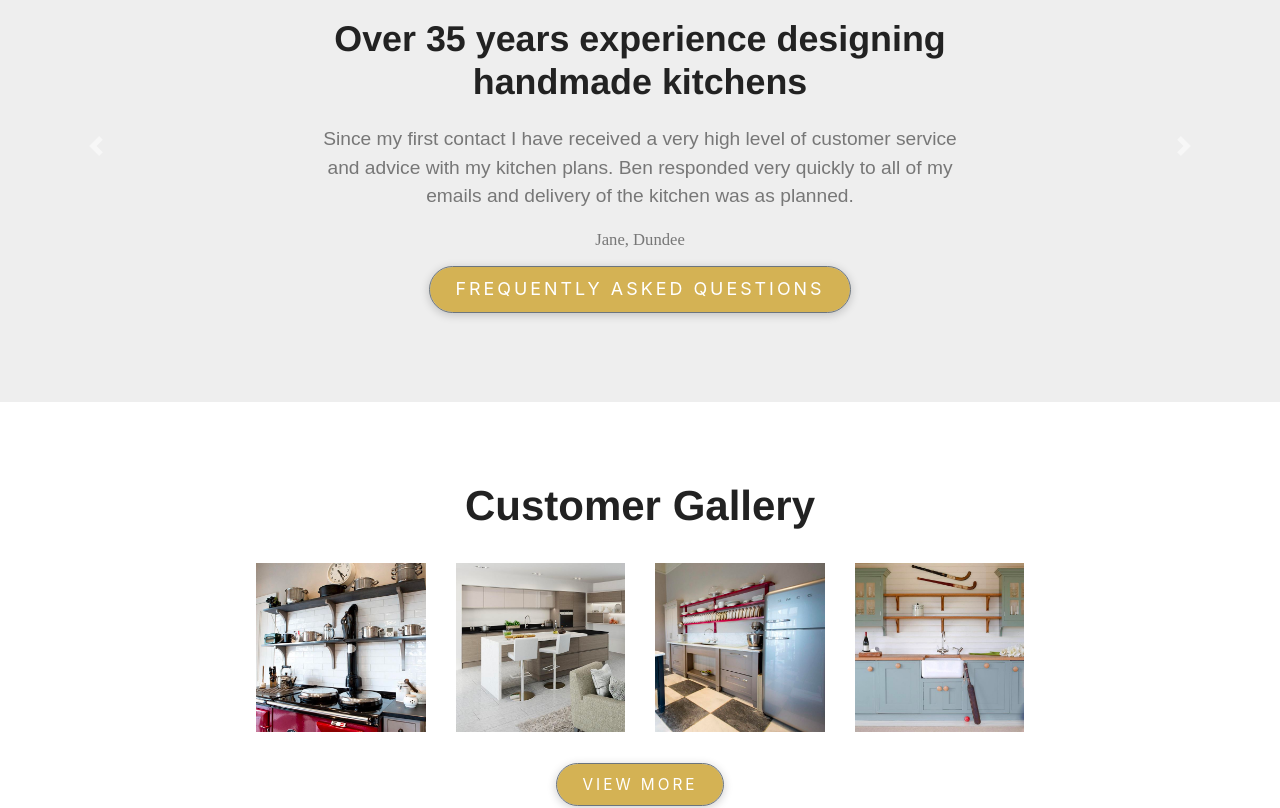
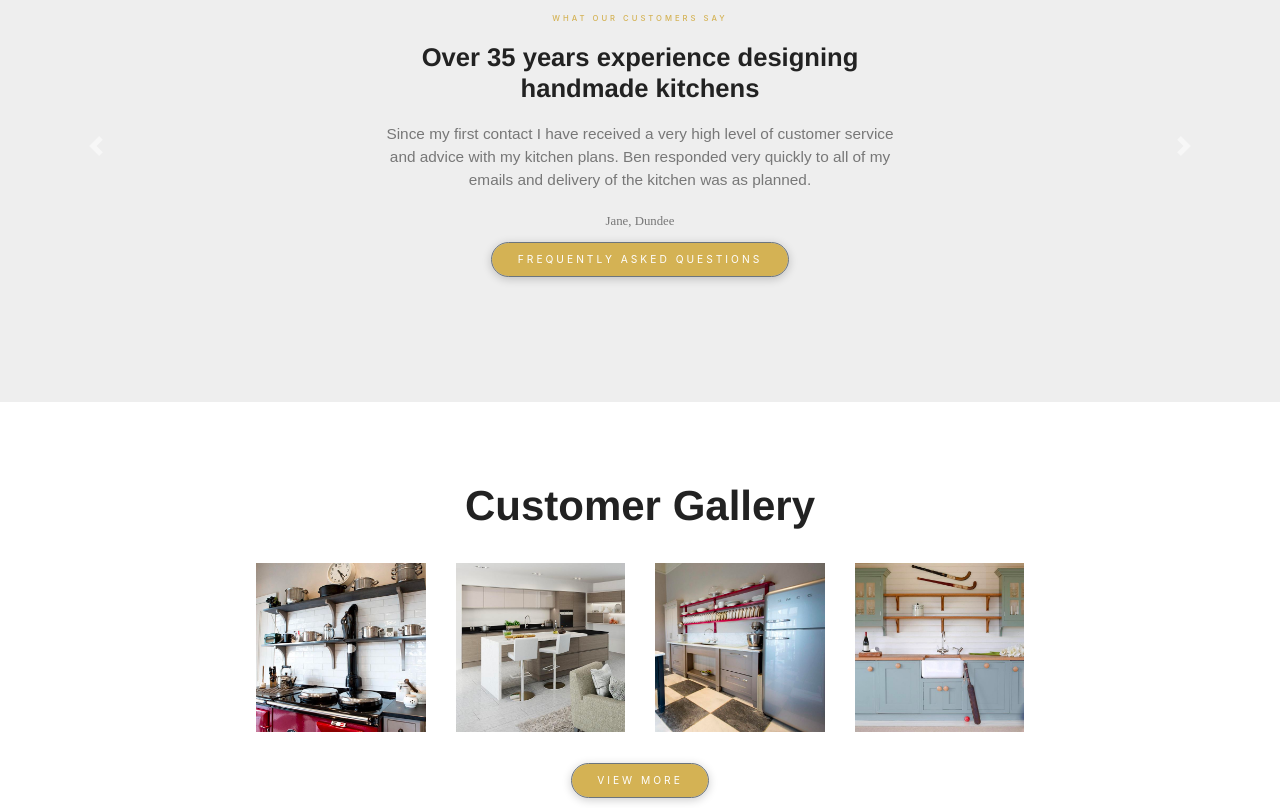
Before and after one commit to Bekhzod96/home-kitchen-web, a React (Create React App) app: page / in a window 1280 px wide. Shown: the part 1040-1848 px from the top of the page. Built offline with nearby package versions, Linux system fonts and the light colour scheme.

Commit message:
Readme added and code prepared to deploy

```diff
--- a/src/assets/css/index.scss
+++ b/src/assets/css/index.scss
@@ -144,17 +144,19 @@ body {
     width: 100%;
     height: 40vw;
 
+    .carousel-width {
+      width: 40%;
       h3 {
         font-family: Helvetica, sans-serif;
         font-weight: 700;
-      font-size: 2.8vw;
+        font-size: 2vw;
         text-align: center;
         color: #222222;
         padding: 2%;
       }
 
       h6 {
-      font-size: 1.2vw;
+        font-size: 0.6vw;
         text-align: center;
         letter-spacing: 3px;
         color: #d4b254;
@@ -162,7 +164,7 @@ body {
       }
 
       p {
-      font-size: 1.5vw;
+        font-size: 1.2vw;
         font-family: Arial, Helvetica, sans-serif;
         text-align: center;
         letter-spacing: 0px;
@@ -171,7 +173,7 @@ body {
 
       small {
         font-family: "Roboto-Regular, Helvetica, sans-serif";
-      font-size: 1.3vw;
+        font-size: 1vw;
         text-align: left;
         letter-spacing: 0px;
         color: #777777;
@@ -182,9 +184,10 @@ body {
         border-radius: 45px;
         padding: 0.7vw 2vw;
         margin-top: 2%;
-      font-size: 1.4vw;
+        font-size: 0.8vw;
         letter-spacing: 3px;
         text-transform: uppercase;
+      }
     }
   }
 }
@@ -215,7 +218,7 @@ body {
       border-radius: 45px;
       padding: 0.7vw 2vw;
       margin-top: 4%;
-      font-size: 1.2vw;
+      font-size: 0.8vw;
       letter-spacing: 3px;
       text-transform: uppercase;
     }
@@ -237,7 +240,6 @@ body {
       margin: 40px auto 70px;
       border-bottom: rgba(255, 255, 255, 0.3) 1px solid;
 
-
       .head-footer {
         width: 100%;
         margin: 25px auto 0;
@@ -256,7 +258,6 @@ body {
             height: 5px;
             border-top: rgba(255, 255, 255, 0.3) 1px solid;
             top: -0.7em;
-
           }
           span:before {
             width: 23vw;
@@ -267,46 +268,43 @@ body {
             left: 100%;
           }
         }
-
       }
 
-      .menu{
+      .menu {
         width: 80%;
-        color:#fff;
+        color: #fff;
         text-align: left;
         margin-top: -3vw;
-        h3{
+        h3 {
           font-family: Helvetica, sans-serif;
           font-weight: 700;
           line-height: 3;
-
         }
-        p{
+        p {
           font-family: Roboto-Regular, sans-serif;
           letter-spacing: 3px;
           line-height: 0.8;
         }
 
-        .icon{
+        .icon {
           font-size: 1em;
           width: 2em;
           height: 2em;
           background-color: white;
           padding: 5px;
           border-radius: 50%;
-
         }
       }
-      p{
-        color:rgba(255, 255, 255, 0.6);
+      p {
+        color: rgba(255, 255, 255, 0.6);
         font-size: 0.8em;
       }
 
-      .copyright{
+      .copyright {
         width: 40%;
         text-align: center;
         margin: 30px auto 40px;
-        font-size: 0.8em
+        font-size: 0.8em;
       }
     }
   }
@@ -341,7 +339,7 @@ $breakpoint-x-sm-max: 576px;
     display: none !important;
   }
 
-  .cont-center{
+  .cont-center {
     text-align: center !important;
     justify-content: center !important;
   }
--- a/src/components/SocondSection.jsx
+++ b/src/components/SocondSection.jsx
@@ -2,10 +2,8 @@ import React, { useState } from 'react';
 import {
 	Carousel,
 	CarouselItem,
-	CarouselIndicators,
 	CarouselControl,
 	Button,
-	Container,
 } from 'reactstrap';
 import {items} from '../assets/data'
 
@@ -29,7 +27,7 @@ const SocondSection = () => {
 		return (
 			<CarouselItem className="carousel" tag="div" key={item.id}>
 				<div className="row align-items-center h-100 ">
-					<div className="text-center mx-auto w-50">
+					<div className="text-center mx-auto carousel-width">
 						<h6>What Our Customers Say</h6>
 						<h3>Over 35 years experience designing handmade kitchens</h3>
 						<p>
```
Also changed, not shown: 1 other file (tests, documents, lock files or other folders). Lines whose indentation alone changed are shown as unchanged.
